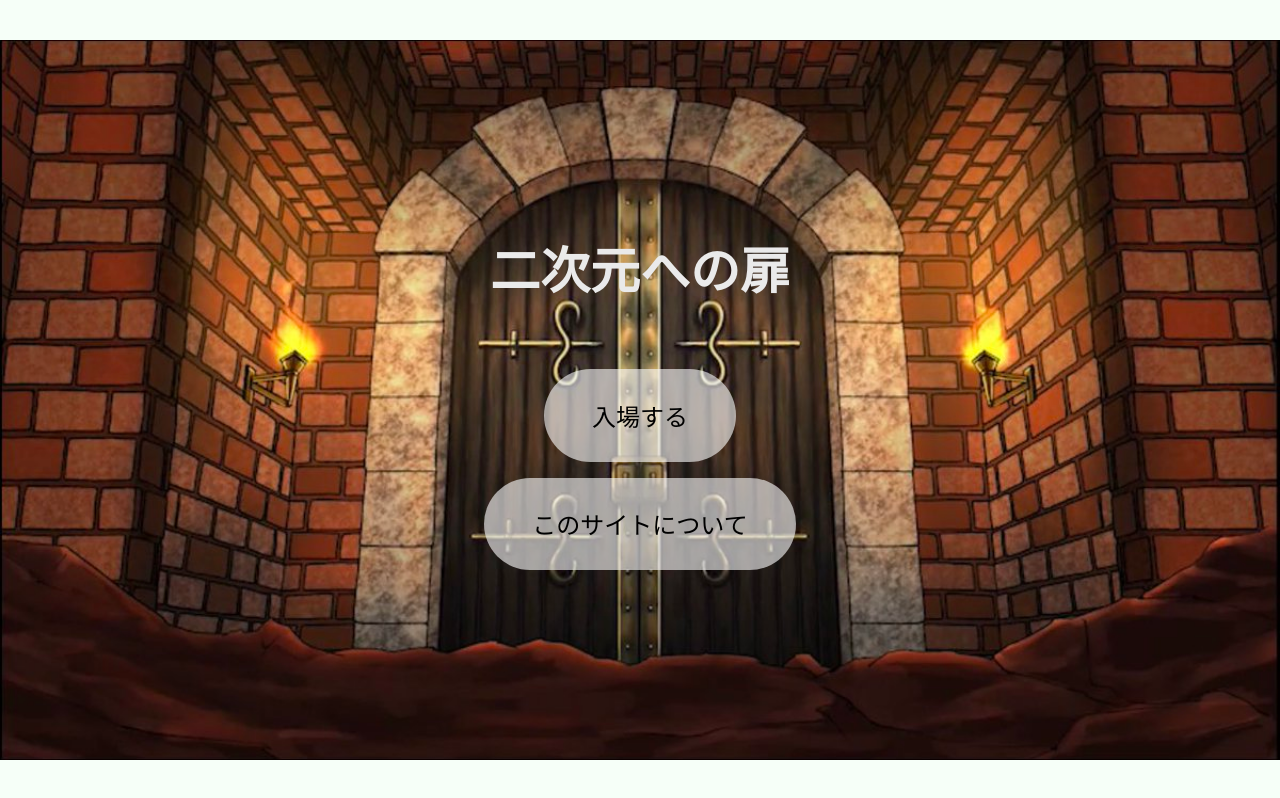
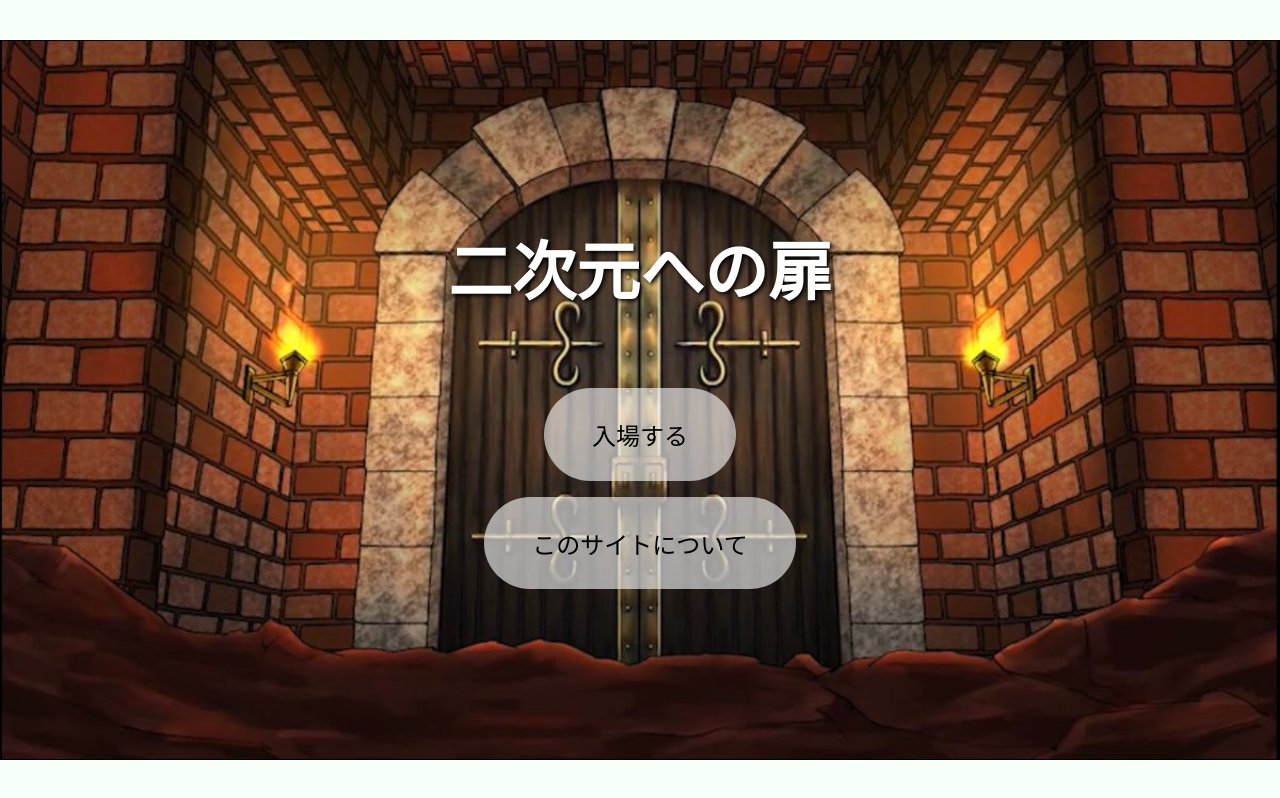
Before and after one commit to RozeSullatui/voicevox_hackthon, a React (Create React App) app in the folder voicevox-chat-front/: page / in a window 1280 px wide. Built offline with nearby package versions, Linux system fonts and the light colour scheme.

Commit message:
edit_logo_h1

```diff
--- a/voicevox-chat-front/src/style/styles.css
+++ b/voicevox-chat-front/src/style/styles.css
@@ -183,12 +183,15 @@ color: #0084ff;
   flex-direction: column;
   align-items: center;
   margin-bottom: 2rem;
+  text-shadow: 2px 2px 4px #000;
 }
 
-.logo h1{
-  color: #eaeaea;
-  font-size: 50px;
+.logo h1 {
+  font-size: 4rem;
+  font-family: 'Exo 2', sans-serif;
+  color: #fff;
 }
+
 
 .logo img {
   width: 150px;
```
